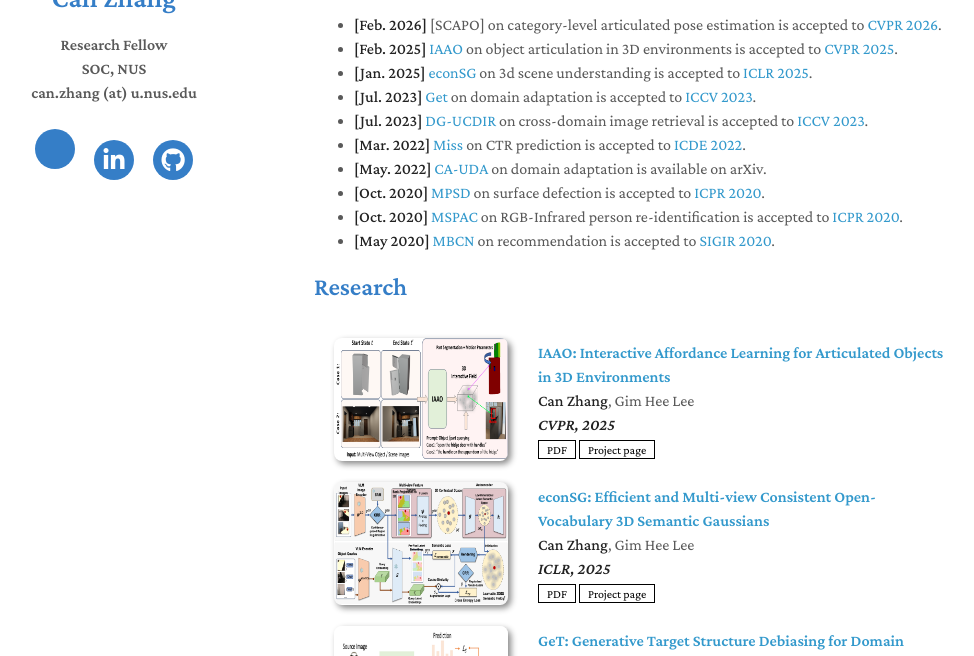
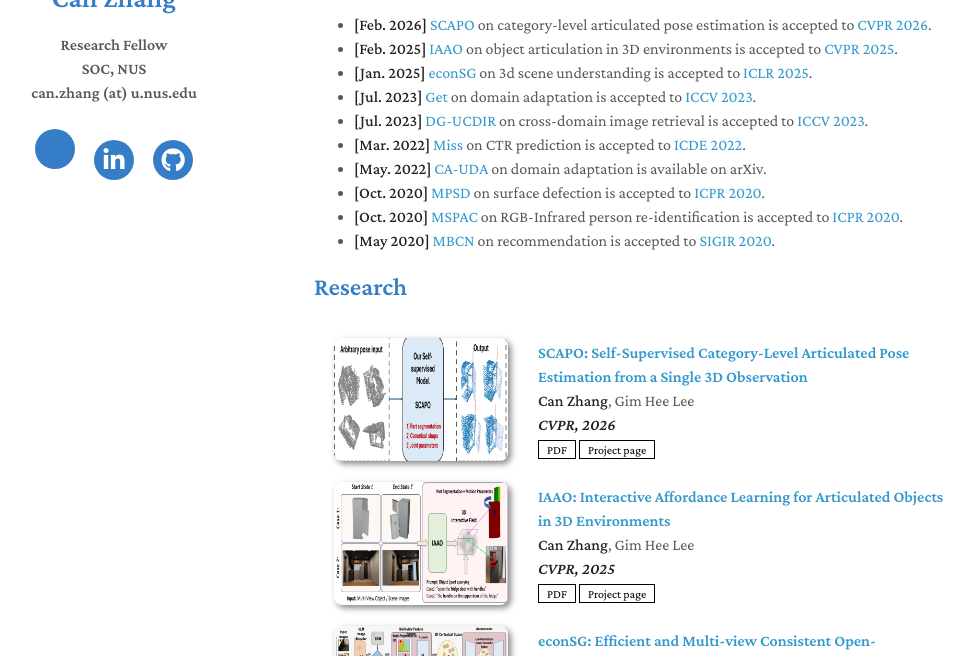
Before and after one commit to lulusindazc/can-zhang, a Jekyll site: the page built from index.md, in a window 1280 px wide and 900 px high, scrolled down 237 px, cut to the strip 244-900 px from the top of the window. Shown: the whole strip, without its empty margins (156-1130 px from the left). Built offline with Jekyll 4.4.1, drawn with Linux system fonts in a browser that asks for light colours; nearby versions of some CDN libraries; a style sheet for code colours, icons or effects is not loaded; our own code applies the rules of GitHub Pages for plain Markdown files.

Commit message:
Update content

```diff
--- a/index.md
+++ b/index.md
@@ -30,7 +30,7 @@ My research interests lie broadly in the field of computer vision (CV), machine
 - but not limited to.
 
 ## <b style="color:#F88017">News</b>
-- **[Feb. 2026]** [SCAPO] on category-level articulated pose estimation is accepted to [CVPR 2026](https://cvpr.thecvf.com/Conferences/2026).
+- **[Feb. 2026]** [SCAPO](https://lulusindazc.github.io/SCAPOproject/) on category-level articulated pose estimation is accepted to [CVPR 2026](https://cvpr.thecvf.com/Conferences/2026).
 - **[Feb. 2025]** [IAAO](https://lulusindazc.github.io/IAAOproject/) on object articulation in 3D environments is accepted to [CVPR 2025](https://cvpr.thecvf.com/Conferences/2025).
 - **[Jan. 2025]** [econSG](https://lulusindazc.github.io/econSGproject/) on 3d scene understanding is accepted to [ICLR 2025](https://iclr.cc/Conferences/2025).
 - **[Jul. 2023]** [Get](https://lulusindazc.github.io/getproject/) on domain adaptation is accepted to [ICCV 2023](https://iccv2023.thecvf.com/).
@@ -45,6 +45,24 @@ My research interests lie broadly in the field of computer vision (CV), machine
 
 <div class="publications">
 <ol class="bibliography">
+
+<li>
+<div class="pub-row">
+  <div class="col-sm-3 abbr" style="position: relative;padding-right: 15px;padding-left: 15px;">
+    <img src="./assets/research/SCAPO_teaser.png" class="teaser img-fluid z-depth-1">
+  </div>
+  <div id="podia_3d" class="col-sm-9" style="position: relative;width: 100%;padding-right: 15px;padding-left: 20px;">
+      <div class="title"><a href="https://lulusindazc.github.io/SCAPOproject/">SCAPO: Self-Supervised Category-Level Articulated Pose Estimation from a Single 3D Observation</a></div>
+      <div class="author"><strong>Can Zhang</strong>, Gim Hee Lee</div>
+      <div class="periodical"><em><strong>CVPR, 2026</strong></em>
+      </div>
+    <div class="links">
+      <a href="" class="btn btn-sm z-depth-0" role="button" target="_blank" style="font-size:12px;">PDF</a>
+      <a href="https://lulusindazc.github.io/SCAPOproject/" class="btn btn-sm z-depth-0" role="button" target="_blank" style="font-size:12px;">Project page</a>
+    </div>
+  </div>
+</div>
+</li>
 
 <li>
 <div class="pub-row">
```
Also changed, not shown: assets/research/SCAPO_teaser.png (added), 1 other file.
